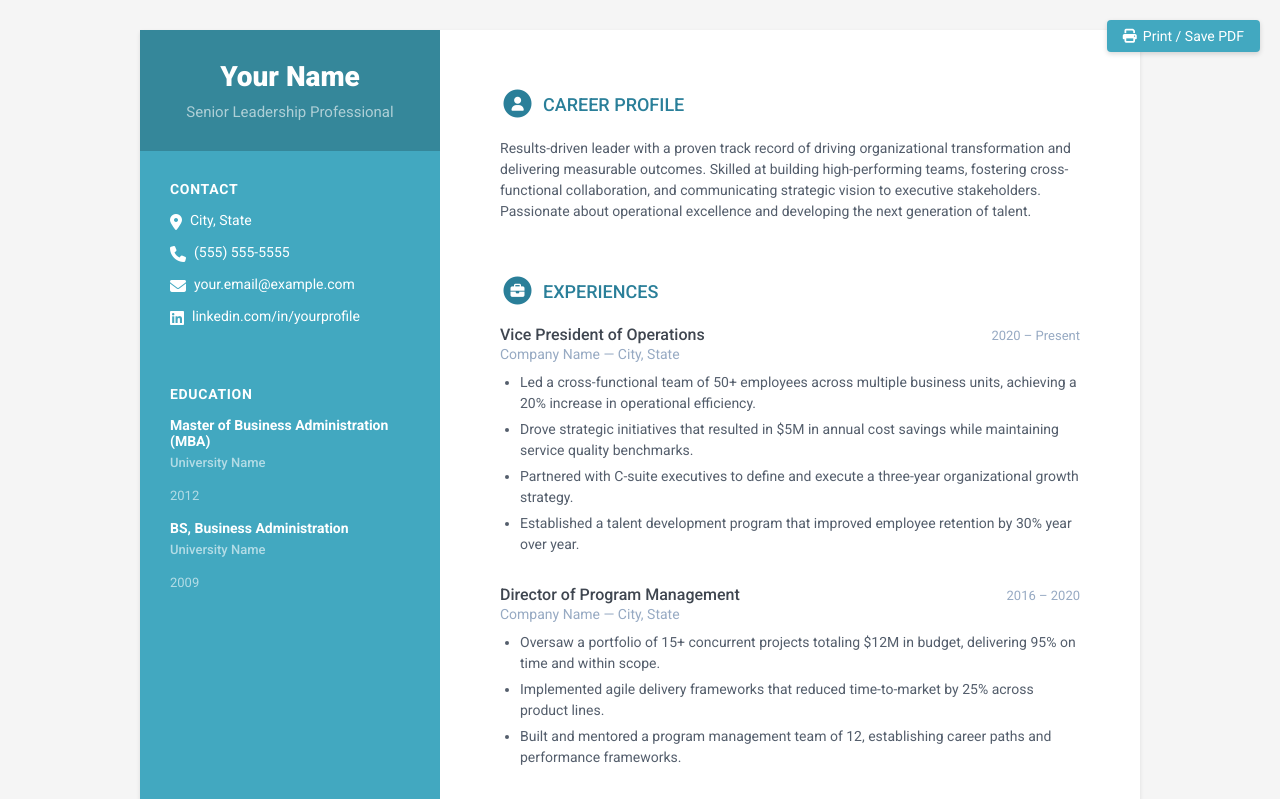
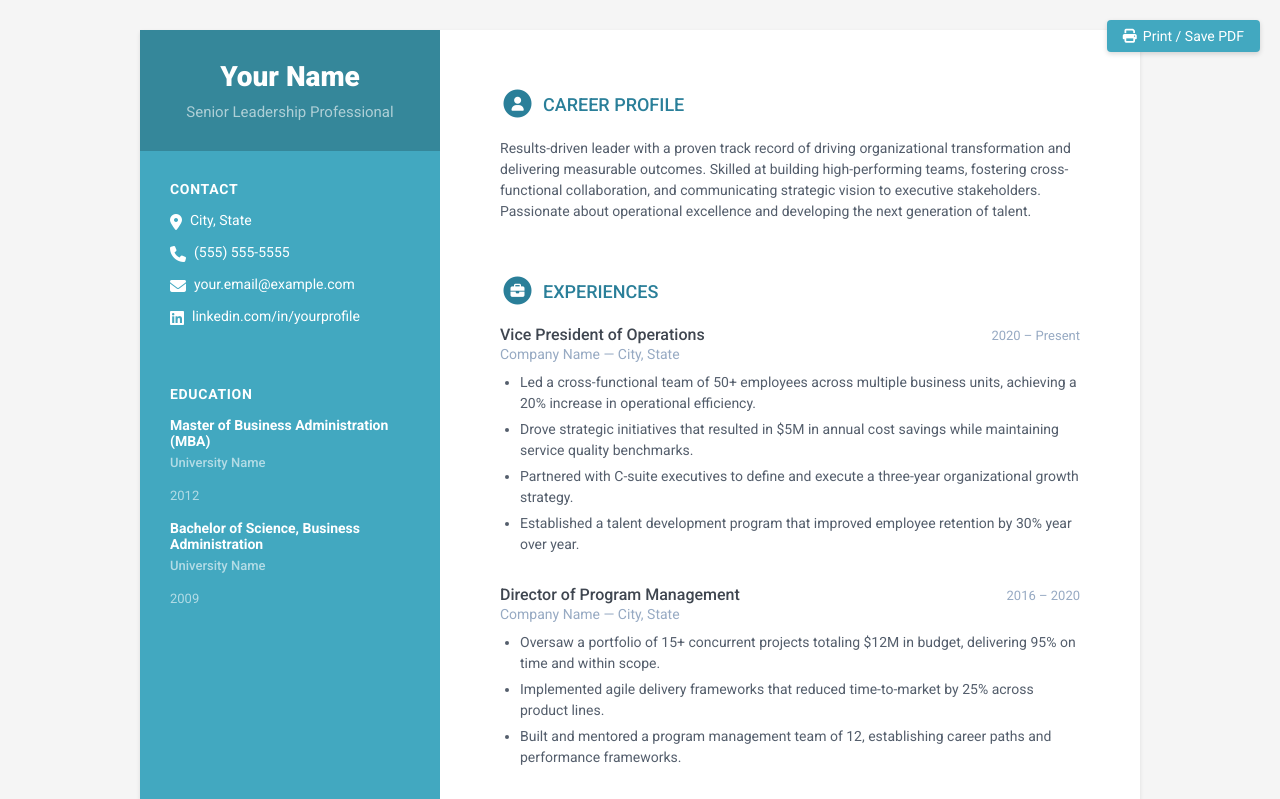
Before and after one commit to smitty1836/resume, a React (Vite) app: page / in a window 1280 px wide. Shown: the top 799 px of the page. Built offline with nearby package versions, Linux system fonts and the light colour scheme.

Commit message:
fix: address review comments (degree abbreviation, aria-label consistency)

```diff
--- a/src/Resume.tsx
+++ b/src/Resume.tsx
@@ -49,7 +49,7 @@ export function Resume() {
               <p className="time">2012</p>
             </div>
             <div className="item">
-              <h4 className="degree">BS, Business Administration</h4>
+              <h4 className="degree">Bachelor of Science, Business Administration</h4>
               <p className="meta">University Name</p>
               <p className="time">2009</p>
             </div>
@@ -217,7 +217,7 @@ export function Resume() {
             </div>
             <div className="item">
               <h3 className="level-title">Budget &amp; Resource Planning</h3>
-              <div className="level-bar" role="meter" aria-label="Budget and Resource Planning proficiency" aria-valuenow={85} aria-valuemin={0} aria-valuemax={100}>
+              <div className="level-bar" role="meter" aria-label="Budget &amp; Resource Planning proficiency" aria-valuenow={85} aria-valuemin={0} aria-valuemax={100}>
                 <div className="level-bar-inner" style={{ width: '85%' }}></div>
               </div>
             </div>
```
